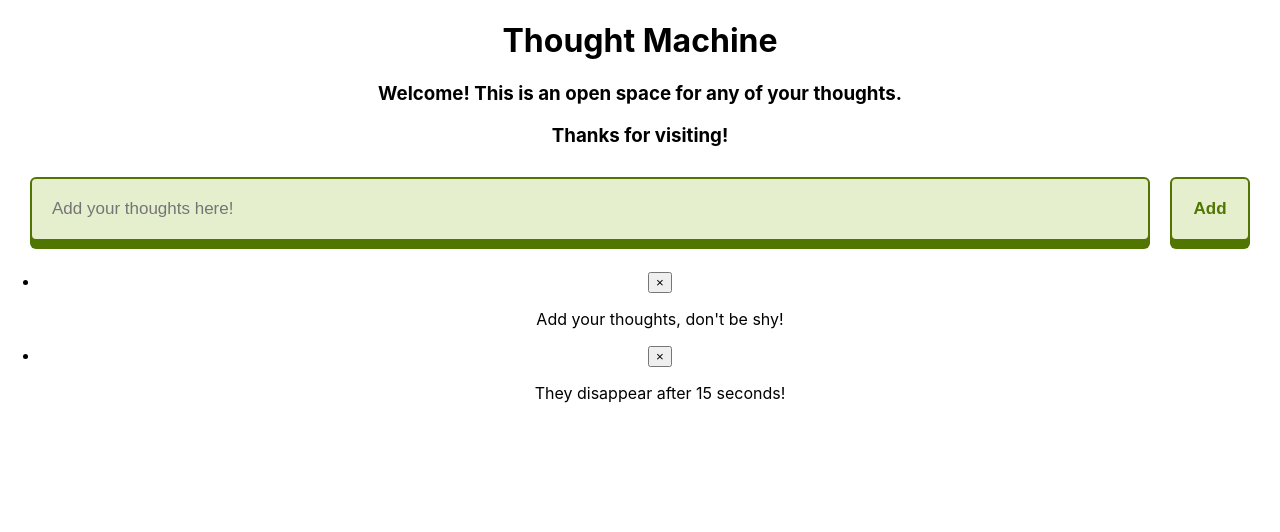
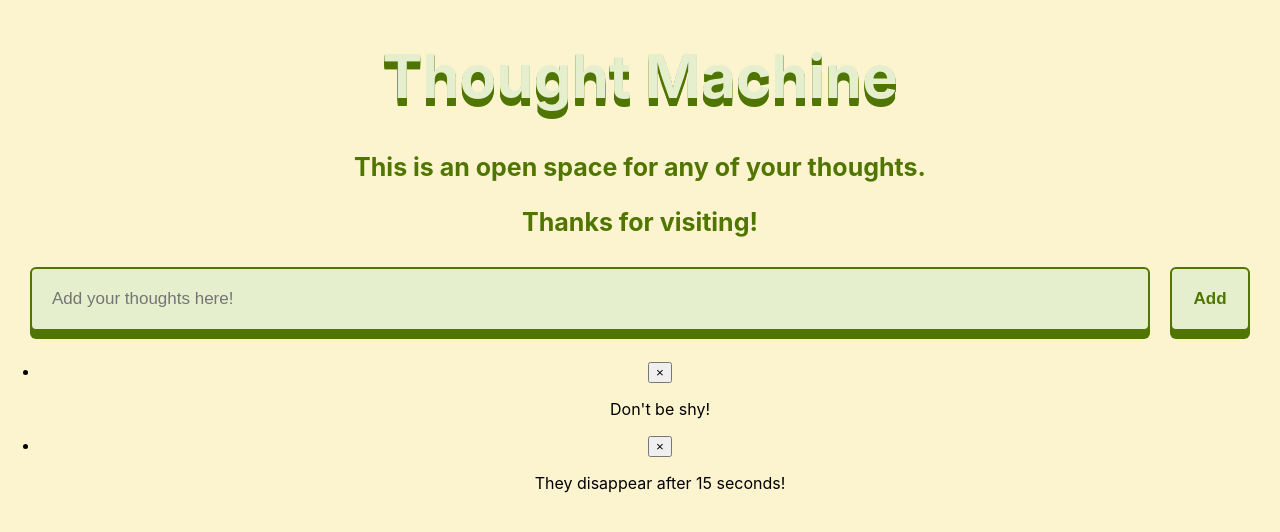
Before and after one commit to seddboi/Thought-Machine, a React (Create React App) app: page / in a window 1280 px wide. Shown: the top 532 px of the page. Built offline with nearby package versions, Linux system fonts and the light colour scheme.

Commit message:
fixed up title and initial description

```diff
--- a/src/App.css
+++ b/src/App.css
@@ -4,7 +4,10 @@
   --grass: #97CC24;
   --darkgrass: #74A30F;
   --darkestgrass: #507601;
+  background-color: #FCF3CF;
 }
+
+
 
 .App {
   text-align: center;
--- a/src/components/Dashboard/dashboard.css
+++ b/src/components/Dashboard/dashboard.css
@@ -1,5 +1,10 @@
-.thoughts {
-    list-style-type: none;
-    margin: 0;
-    padding: 0;
+.main-title {
+    color: var(--lightgrass) !important;
+    font-size: 60px;
+    text-shadow: 0 1px var(--darkestgrass), 0 2px var(--darkestgrass), 0 3px var(--darkestgrass), 0 4px var(--darkestgrass), 0 5px var(--darkestgrass), 0 6px var(--darkestgrass), 0 7px var(--darkestgrass), 0 8px var(--darkestgrass);
 }
+
+.second-title {
+    color: var(--darkestgrass) !important;
+    font-size: 25px;
+}
--- a/src/components/Dashboard/dashboard.js
+++ b/src/components/Dashboard/dashboard.js
@@ -3,6 +3,8 @@ import {generateId} from '../../Utilities/generateId.js';
 import {expirationTime} from '../../Utilities/expirationTime.js';
 import {Form} from '../Form/Form.js';
 import {Thought} from '../Thought/Thought.js';
+
+import './Dashboard.css'
 
 export function Dashboard() {
     // Sets up sample message when site first loads up; eventually disappears after 15s
@@ -11,7 +13,7 @@ export function Dashboard() {
     const [thoughts, setThoughts] = useState([
         {
         id: generateId(),
-        text: "Add your thoughts, don't be shy!",
+        text: "Don't be shy!",
         expiresAt: expirationTime(),
         },
         {
@@ -36,9 +38,9 @@ export function Dashboard() {
 
     return (
         <div>
-            <h1>Thought Machine</h1>
-            <h3>Welcome! This is an open space for any of your thoughts.</h3>
-            <h3>Thanks for visiting!</h3>
+            <h1 className='main-title'>Thought Machine</h1>
+            <h3 className='second-title'>This is an open space for any of your thoughts.</h3>
+            <h3 className='second-title'>Thanks for visiting!</h3>
             <Form addThought={addThought} />
             <ul className='thoughts'>
                 {thoughts.map( thought =>
```
